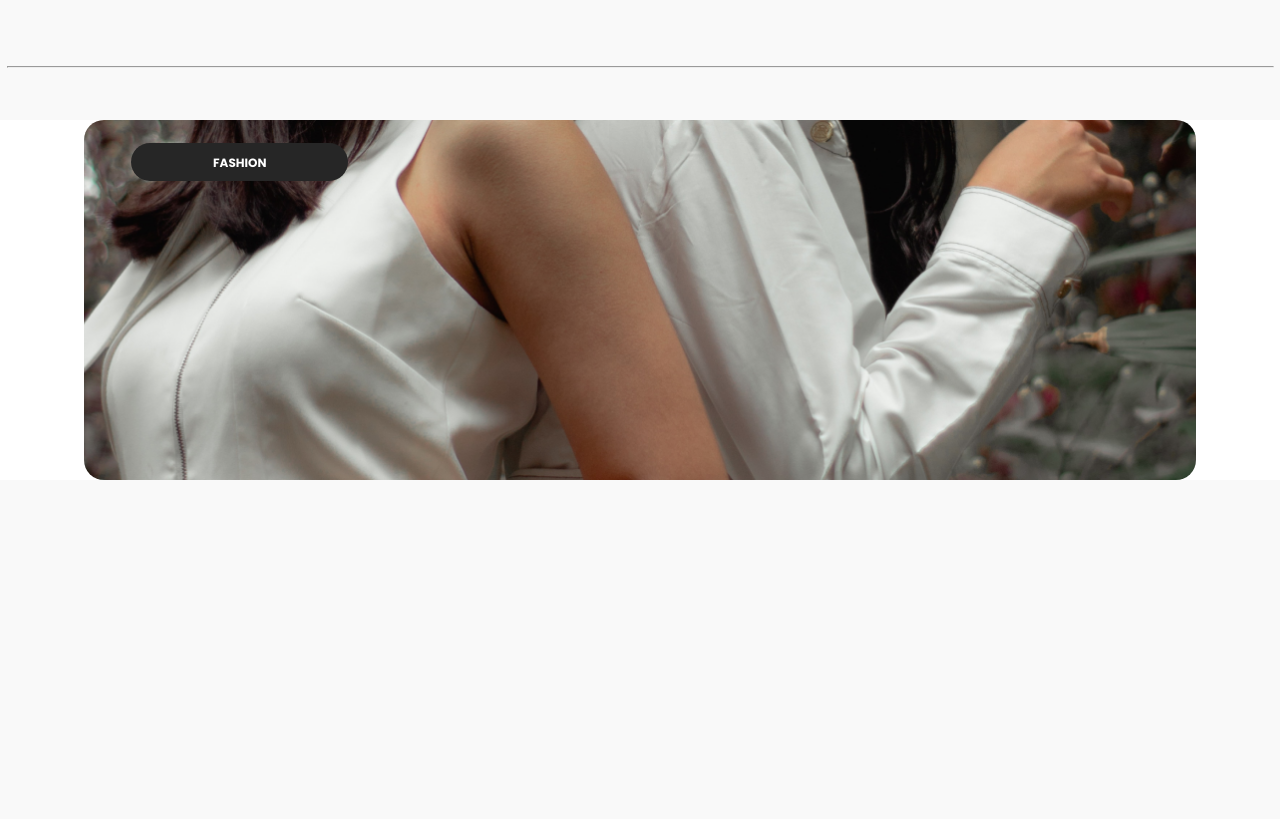
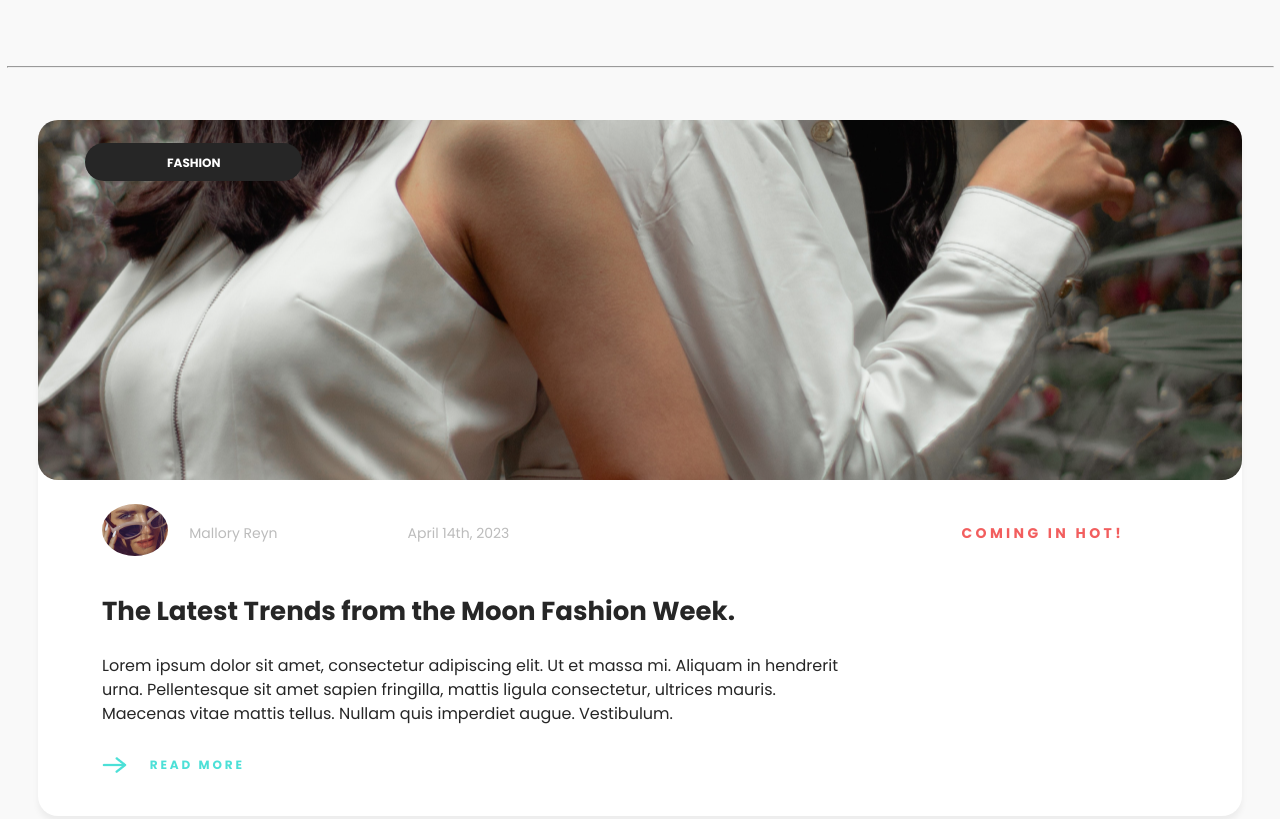
Before and after one commit to mariamturm/lux-ventus, a plain HTML site: page index.html in a window 1280 px wide. Shown: the part 1120-1939 px from the top of the page. Before the commit the page ends 1600 px from the top, so only its background shows below. Drawn offline with Linux system fonts and the light colour scheme.

Commit message:
Add second part of latest blog section

```diff
--- a/index.html
+++ b/index.html
@@ -88,12 +88,39 @@
     </section>
 
     <!-- latest vlog section -->
-    <section>
-        <div class="latest-blog-section container">
+    <section class="conatiner">
+        <div class="latest-blog-section ">
             <div class="latest-first-section">
                 <button>FASHION</button>
             </div>
             <div class="latest-second-secton">
+                <div class="latest-second-first">
+                    <div class="author-part">
+                        <div class="author-photo">
+                            <img src="./photos/author photo.png" alt="">
+                        </div>
+                        <div class="author-name-date">
+                            <p>Mallory Reyn</p>
+                            <p>April 14th, 2023</p>
+                        </div>
+
+                    </div>
+                    <div class="coming-hot-part">
+                        <h2>COMING IN HOT!</h2>
+                    </div>
+                </div>
+                <div class="latest-second-second">
+                    <div class="latest-text">
+                        <h1>The Latest Trends from the Moon Fashion Week.</h1>
+                        <p>Lorem ipsum dolor sit amet, consectetur adipiscing elit. Ut et massa mi. Aliquam in hendrerit urna.
+                            Pellentesque sit amet sapien fringilla, mattis ligula consectetur, ultrices mauris. Maecenas vitae
+                            mattis tellus. Nullam quis imperdiet augue. Vestibulum.</p>
+                    </div>
+                    <div class="latest-read-more">
+                        <img src="./photos/arrow.png" alt="arrow">
+                        <p>READ MORE</p>
+                    </div>
+                </div>
 
             </div>
         </div>
--- a/style.css
+++ b/style.css
@@ -195,27 +195,23 @@ hr{
 /* lastest blog section */
 
 .latest-blog-section{
+    max-width: 1204px;
+    margin: 0 auto;
     background-color: white;
+    box-shadow: 0px 6px 6px 0px #0000000D;
+    border-radius: 20px;
 }
+
 
 .latest-first-section{
     background-image: url(./photos/latest\ blog\ photo.png);
     background-repeat: no-repeat;
     background-position: center;
     background-size: cover;
-    max-width: 1204px;
-    width: 100%;
-    margin: 0 auto;
-    /* margin-left: 38px;
-    margin-right: 38px; */
     padding: 23.34px 0 299px 47.27px;
     color: #FFFFFF;
     background-color: #262626;
     border-radius: 20px;
-    /* width: max-content; */
-
-
-
 }
 
 .latest-first-section button{
@@ -230,3 +226,109 @@ hr{
     line-height: 18px;
     text-align: center;
 }
+
+.latest-second-secton{
+    padding-top: 23.34px;
+    margin-bottom: 97px;
+}
+
+.latest-second-first{
+    display: flex;
+    flex-direction: row;
+    justify-content: space-between;
+    align-items: center;
+    margin-bottom: 29.59px;
+    padding-left: 64.34px;
+    padding-right: 118px;
+}
+
+.author-part{
+    display: flex;
+    flex-direction: row;
+    align-items: center;
+    gap: 20.99px;
+}
+
+.author-name-date{
+    display: flex;
+    flex-direction: row;
+    align-items: center;
+    gap: 130px;
+}
+
+.author-photo img{
+    border-radius: 100%;
+}
+
+.author-name-date p{
+    font-family: Poppins;
+    font-size: 14px;
+    font-weight: 400;
+    line-height: 21px;
+    text-align: left;
+    color: #BCBCBC;
+
+}
+
+.coming-hot-part h2{
+    font-family: Poppins;
+    font-size: 14px;
+    font-weight: 700;
+    line-height: 21px;
+    letter-spacing: 0.24em;
+    text-align: left;
+    color: #F25E5E;
+}
+
+.latest-second-second{
+    display: flex;
+    flex-direction: column;
+    gap: 30px;
+}
+
+.latest-text{
+    display: flex;
+    flex-direction: column;
+    gap: 23px;
+    max-width: 800px;
+    padding-left: 64px;
+}
+
+.latest-text h1{
+    font-family: Poppins;
+    font-size: 26px;
+    font-weight: 700;
+    line-height: 39px;
+    text-align: left;
+    color: #262626;
+}
+
+.latest-text p{
+    font-family: Poppins;
+    font-size: 16px;
+    font-weight: 400;
+    line-height: 24px;
+    text-align: left;
+    color: #262626;
+}
+
+.latest-read-more{
+    display: flex;
+    flex-direction: row;
+    align-items: center;
+    gap: 23px;
+    padding-left: 63.75px;
+    width: max-content;
+    padding-bottom: 42px;
+
+}
+
+.latest-read-more p{
+    font-family: Poppins;
+    font-size: 12px;
+    font-weight: 700;
+    line-height: 18px;
+    letter-spacing: 0.24em;
+    text-align: left;
+    color: #4CE0D7;
+}
```
